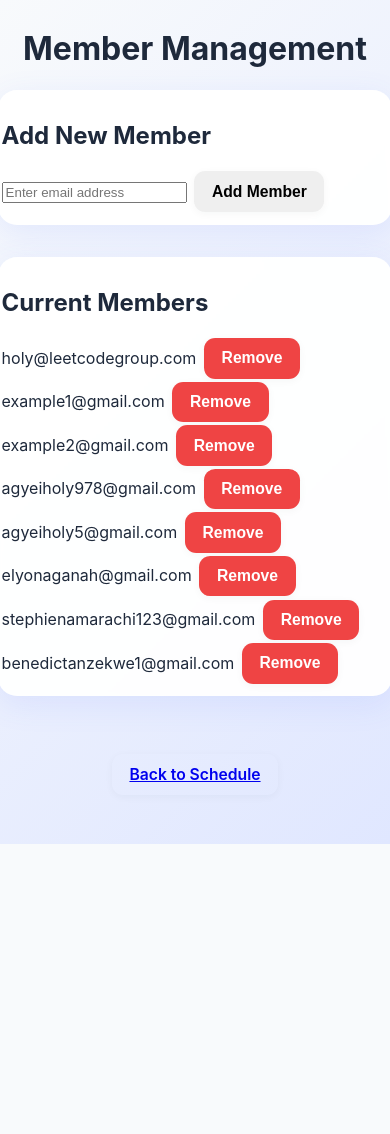
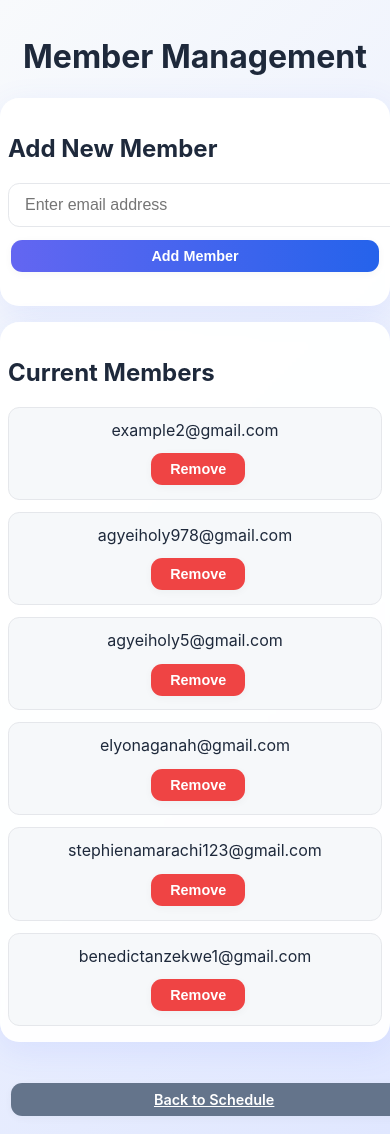
Before and after one commit to holly-agyei/leetcode-meeting-weekly, a Flask app: page /members in a window 390 px wide; the page is wider, and only the part inside the window is pictured. Before the commit the page ends 844 px from the top of that part, so only its background shows below. Run offline with Flask 3, Linux system fonts and the light colour scheme.

Commit message:
Improve mobile responsiveness and fix member management

```diff
--- a/members.json
+++ b/members.json
@@ -1,6 +1,4 @@
 [
-  "holy@leetcodegroup.com",
-  "example1@gmail.com",
   "example2@gmail.com",
   "agyeiholy978@gmail.com",
   "agyeiholy5@gmail.com",
--- a/static/style.css
+++ b/static/style.css
@@ -248,32 +248,111 @@ body {
 
 @media (max-width: 600px) {
     .container {
-        padding: 0.5rem 0.1rem;
+        padding: 1rem 0.5rem;
     }
     .main-header h1 {
-        font-size: 1.1rem;
+        font-size: 1.2rem;
     }
     .emoji {
-        font-size: 1.1rem;
+        font-size: 1.2rem;
     }
     .card {
-        padding: 0.7rem 0.2rem;
+        padding: 1rem 0.5rem;
+        margin-bottom: 1rem;
     }
     .btn, .btn-lg {
-        font-size: 0.98rem;
-        padding: 0.7rem 1.1rem;
+        font-size: 0.9rem;
+        padding: 0.5rem 1rem;
     }
     .schedule-table th, .schedule-table td {
-        padding: 0.6rem 0.3rem;
-        font-size: 0.97rem;
+        padding: 0.75rem 0.5rem;
+        font-size: 0.9rem;
     }
     .schedule-table {
-        min-width: 350px;
+        min-width: 100%;
+    }
+    .table-responsive {
+        margin: 0 -0.5rem;
+        padding: 0 0.5rem;
+        width: calc(100% + 1rem);
+    }
+    .navigation {
+        flex-direction: column;
+        align-items: stretch;
+        gap: 0.75rem;
+    }
+    .navigation .btn {
+        width: 100%;
+        text-align: center;
     }
     .toast {
-        right: 0.5rem;
-        bottom: 0.5rem;
-        padding: 0.7rem 1.1rem;
-        font-size: 0.98rem;
+        left: 1rem;
+        right: 1rem;
+        bottom: 1rem;
+        text-align: center;
+        padding: 0.75rem 1rem;
     }
 }
+
+/* Member Management Styles */
+.form {
+    display: flex;
+    gap: 1rem;
+    margin-bottom: 1rem;
+}
+
+.form input[type="email"] {
+    flex: 1;
+    padding: 0.75rem 1rem;
+    border: 1px solid var(--border-color);
+    border-radius: 0.7rem;
+    font-size: 1rem;
+    outline: none;
+    transition: border-color 0.2s;
+}
+
+.form input[type="email"]:focus {
+    border-color: var(--primary-color);
+}
+
+.member-list {
+    display: flex;
+    flex-direction: column;
+    gap: 0.75rem;
+}
+
+.member-item {
+    display: flex;
+    justify-content: space-between;
+    align-items: center;
+    padding: 0.75rem 1rem;
+    background: var(--background-color);
+    border-radius: 0.7rem;
+    border: 1px solid var(--border-color);
+}
+
+.member-item span {
+    font-size: 1rem;
+    color: var(--text-color);
+}
+
+@media (max-width: 600px) {
+    .form {
+        flex-direction: column;
+        gap: 0.75rem;
+    }
+
+    .form input[type="email"] {
+        width: 100%;
+    }
+
+    .member-item {
+        flex-direction: column;
+        gap: 0.75rem;
+        text-align: center;
+    }
+
+    .member-item .btn {
+        width: 100%;
+    }
+}
--- a/templates/members.html
+++ b/templates/members.html
@@ -14,7 +14,7 @@
             <h2>Add New Member</h2>
             <form action="{{ url_for('add_member') }}" method="POST" class="form">
                 <input type="email" name="email" placeholder="Enter email address" required>
-                <button type="submit" class="btn">Add Member</button>
+                <button type="submit" class="btn btn-primary">Add Member</button>
             </form>
         </div>
 
@@ -26,7 +26,7 @@
                     <span>{{ member }}</span>
                     <form action="{{ url_for('remove_member') }}" method="POST" style="display: inline;">
                         <input type="hidden" name="email" value="{{ member }}">
-                        <button type="submit" class="btn btn-danger">Remove</button>
+                        <button type="submit" class="btn btn-danger" onclick="return confirm('Are you sure you want to remove this member?')">Remove</button>
                     </form>
                 </div>
                 {% endfor %}
@@ -34,7 +34,7 @@
         </div>
 
         <div class="navigation">
-            <a href="{{ url_for('index') }}" class="btn">Back to Schedule</a>
+            <a href="{{ url_for('index') }}" class="btn btn-secondary">Back to Schedule</a>
         </div>
     </div>
 </body>
```
